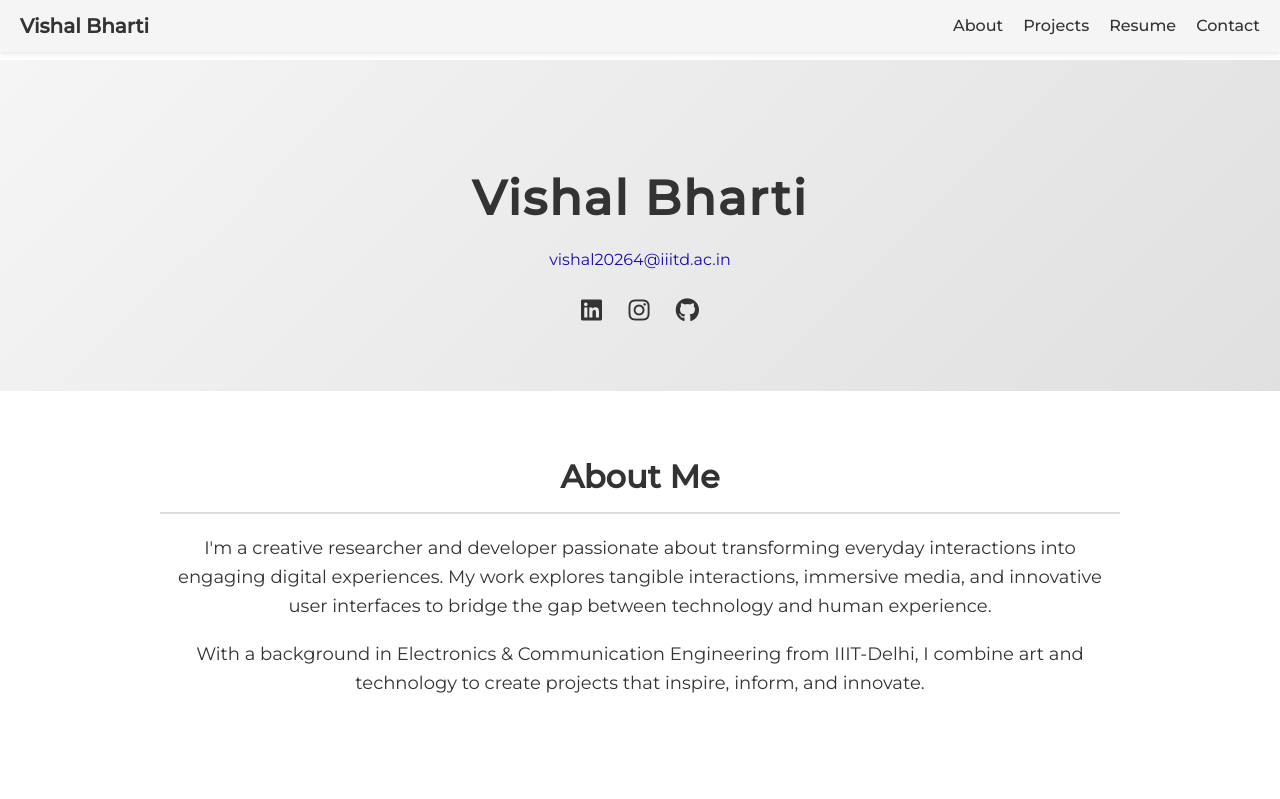
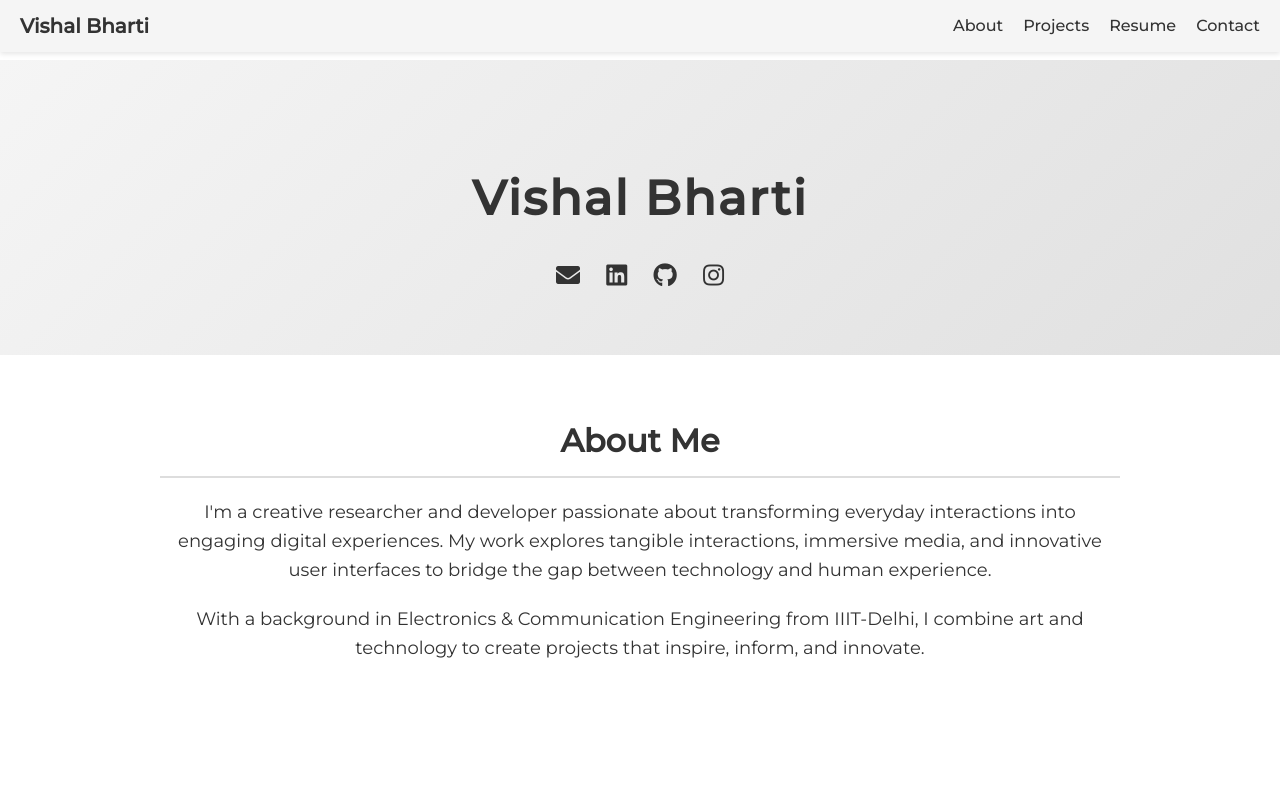
Before and after one commit to vishal-20264/vishalbharti-portfolio, a plain HTML site: page index.html in a window 1280 px wide. Shown: the top 799 px of the page. Drawn offline with Linux system fonts and the light colour scheme.

Commit message:
Update index.html

```diff
--- a/index.html
+++ b/index.html
@@ -66,10 +66,6 @@
       font-size: 48px;
       margin-bottom: 10px;
       letter-spacing: 2px;
-    }
-    header p {
-      font-size: 16px;
-      margin-bottom: 20px;
     }
     header nav.social {
       margin-top: 20px;
@@ -215,18 +211,18 @@
 
   <header>
     <h1>Vishal Bharti</h1>
-    <p>
-      <a href="mailto:vishal20264@iiitd.ac.in">vishal20264@iiitd.ac.in</a>
-    </p>
     <nav class="social">
+      <a href="mailto:vishal20264@iiitd.ac.in" target="_blank" aria-label="Email">
+        <i class="fas fa-envelope"></i>
+      </a>
       <a href="https://www.linkedin.com/in/vishal20264/" target="_blank" aria-label="LinkedIn">
         <i class="fab fa-linkedin"></i>
       </a>
+      <a href="https://github.com/vishal-20264" target="_blank" aria-label="GitHub">
+        <i class="fab fa-github"></i>
+      </a>
       <a href="https://www.instagram.com/_.vishalbharti._" target="_blank" aria-label="Instagram">
         <i class="fab fa-instagram"></i>
-      </a>
-      <a href="https://github.com/vishal-20264" target="_blank" aria-label="GitHub">
-        <i class="fab fa-github"></i>
       </a>
     </nav>
   </header>
```
